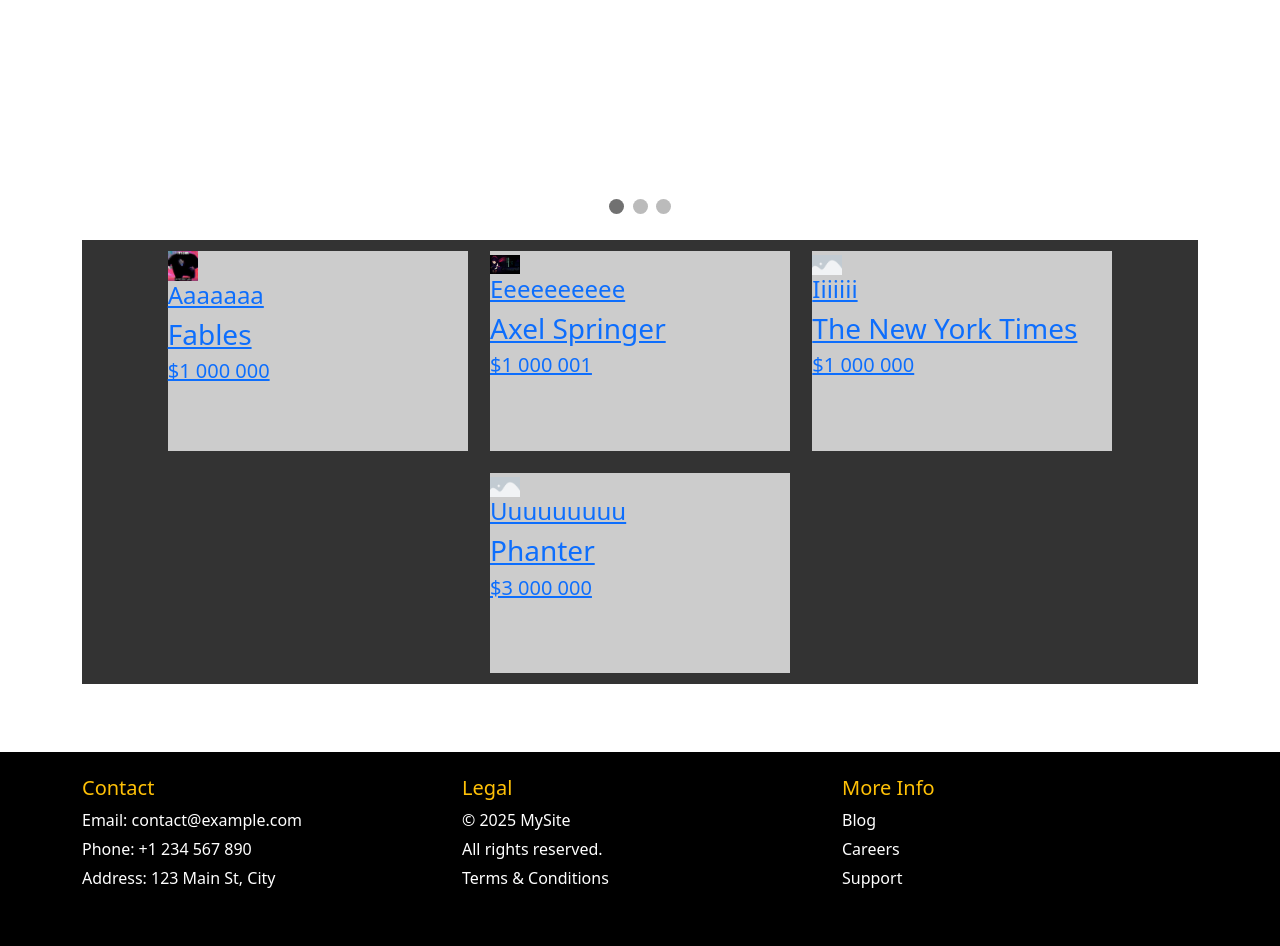
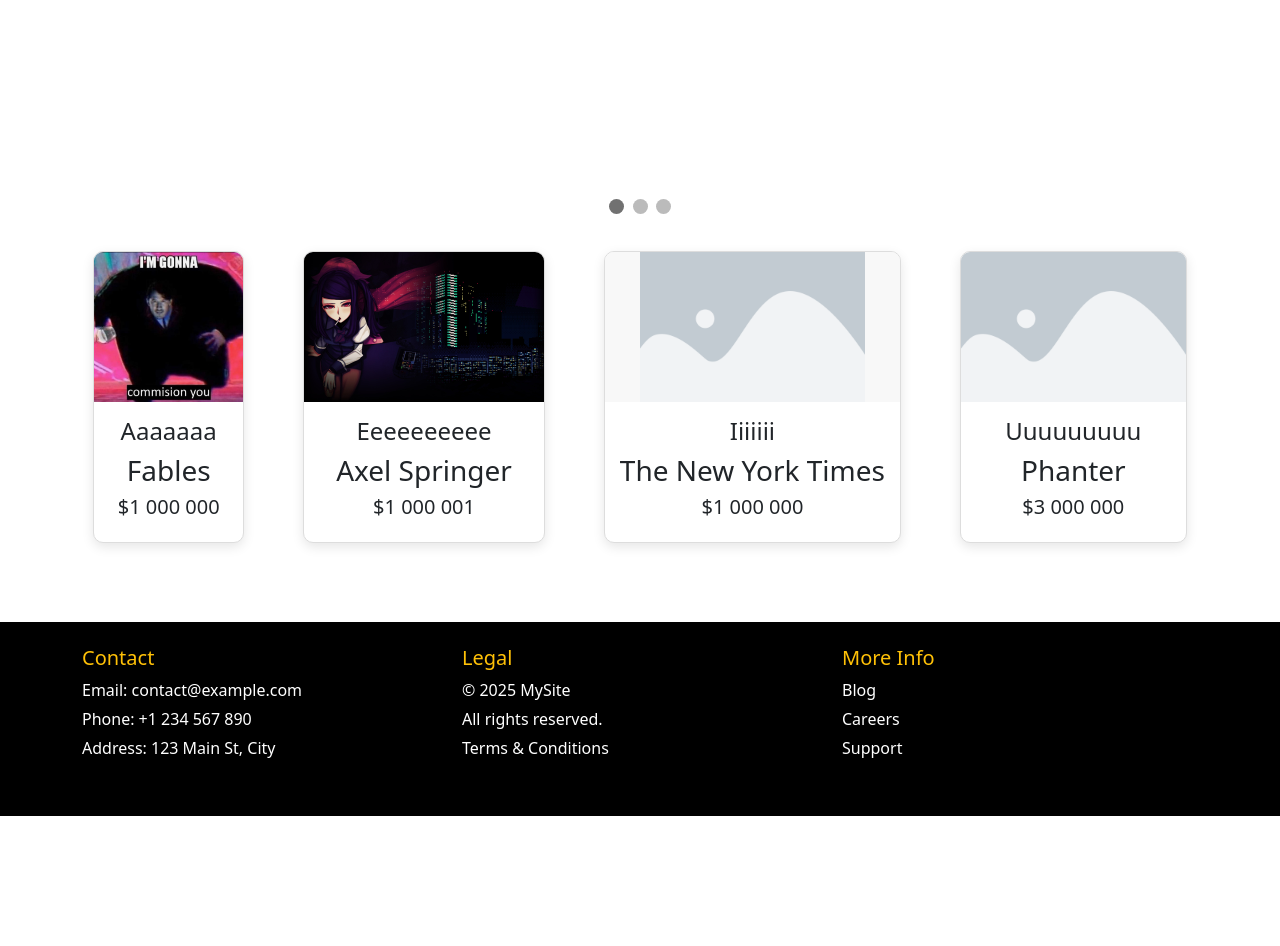
Before and after one commit to JuakinFredes/FerremaxUnlimited, a Django app: page / in a window 1280 px wide. Shown: the part 575-1521 px from the top of the page. After the commit the page ends 1391 px from the top, so only its background shows below. Run offline with Django 5.2, Linux system fonts and the light colour scheme; data comes from the database, SQL or seed files in the repository.

Commit message:
ni idea de porque los css no quieren mostrarse bn

```diff
--- a/FerremaxUnlimited/app/static/css/home.css
+++ b/FerremaxUnlimited/app/static/css/home.css
@@ -89,34 +89,34 @@
 
 
 
-.parent {
-  width: 1200px;
-  background-color: #333;
-  display: flex;
-  justify-content: center;
-  flex-wrap: wrap; /*cuando los elementos bordan el contenedor, se alinean hacia abajo*/
-  margin: 20px 0; /* outer margin doesn't matter */
-}
-
-.parent .child {
-  display: inline-block;
-  background-color: #ccc;
-
-}
-.child{
-  width: 300px;
-  height: 200px;
-  margin-top: 1%;
-  margin-bottom: 1%;
-  margin-left: 1%;
-  margin-right: 1%;
-}
-
-#Prods{
+#Prods {
   display: flex;
   justify-content: center;
 }
 
-.img-fluid{
-  max-width: 30px;
+.parent {
+  width: 1200px;
+  display: flex;
+  flex-wrap: wrap;
+  justify-content: space-between;
+  margin: 20px 0;
 }
+
+/* Estilo de tarjeta */
+.parent .child.card {
+  margin: 1%;
+  border-radius: 10px;
+  overflow: hidden;
+  border: 1px solid #ddd;
+  box-shadow: 0 4px 12px rgba(0, 0, 0, 0.1);
+  transition: transform 0.3s ease, box-shadow 0.3s ease;
+  background-color: #fff;
+  display: flex;
+
+}
+
+/* Hover */
+.parent .child.card:hover {
+  transform: scale(1.03);
+  box-shadow: 0 6px 18px rgba(0, 0, 0, 0.2);
+}
--- a/FerremaxUnlimited/app/templates/app/Home.html
+++ b/FerremaxUnlimited/app/templates/app/Home.html
@@ -77,22 +77,26 @@
     <span class="dot" onclick="currentSlide(3)"></span>
   </div>
   {% load humanize %}
-  <div id="Prods">
-    <div class="parent">
-      {% for p in productos %} <!--listado que esta en la data, que es mandado en el views-->
+<div id="Prods">
+  <div class="parent" style="background-color: white;">
+    {% for p in productos %}
+    <div class="child card">
+      {% if p.imagen %}
+      <a href="{% url 'producto' p.id %}">
+        <img src="{{ p.imagen.url }}" alt="" class="fixed-img" style="width: 100%;height: 150px;object-fit: contain;background-color: #f8f8f8;">
+      </a>
+      {% endif %}
+      <div class="card-body" style="padding: 15px; text-align: center;">
+        <a href="{% url 'producto' p.id %}" style="text-decoration: none; color: inherit;"><h4>{{ p.marca | capfirst}}</h4></a>
+        <a href="{% url 'producto' p.id %}" style="text-decoration: none; color: inherit;"><h3>{{ p.nombre | title }}</h3></a>
+        <a href="{% url 'producto' p.id %}" style="text-decoration: none; color: inherit;"><h5>${{ p.precio | intcomma }}</h5></a>
+      </div>
+    </div>
+    {% endfor %}
+  </div>
+</div>
 
-      <div class="child">
-        {% if p.imagen %}
-        <a href="{% url 'producto' p.id %}"><img src="{{ p.imagen.url }}" alt="" class="img-fluid"></a>
-        {% endif %}
-        <a href="{% url 'producto' p.id %}"><h4>{{ p.marca | capfirst}}</h4></a>
-        <a href="{% url 'producto' p.id %}"><h3>{{ p.nombre | title }}</h3></a>
-        <a href="{% url 'producto' p.id %}"><h5>${{ p.precio | intcomma }}</h5></a>
-      </div>
-      {% endfor %}
-    </div>
 
-  </div>
 
 
 
--- a/FerremaxUnlimited/app/views.py
+++ b/FerremaxUnlimited/app/views.py
@@ -1,5 +1,5 @@
 from django.shortcuts import render,redirect,get_object_or_404
-from .models import Producto, Carro
+from .models import Producto, Carro, Marcar
 from .forms import ProductoForm, CustomUserCreationForm
 from django.core.paginator import Paginator
 from django.http import Http404
@@ -25,7 +25,13 @@
     return render(request, 'app/Contactos.html')
 
 def productos(request):
-    return render(request, 'app/Productos.html')
+    productos = Producto.objects.all()
+    marcas = Marcar.objects.all()
+    data = {
+        'productos' : productos,
+        'marcas' : marcas
+    }
+    return render(request, 'app/Productos.html',data)
 
 def servicios(request):
     return render(request, 'app/Servicios.html')
```
Also changed, not shown: FerremaxUnlimited/app/templates/app/Productos.html (+25 -10 lines).
